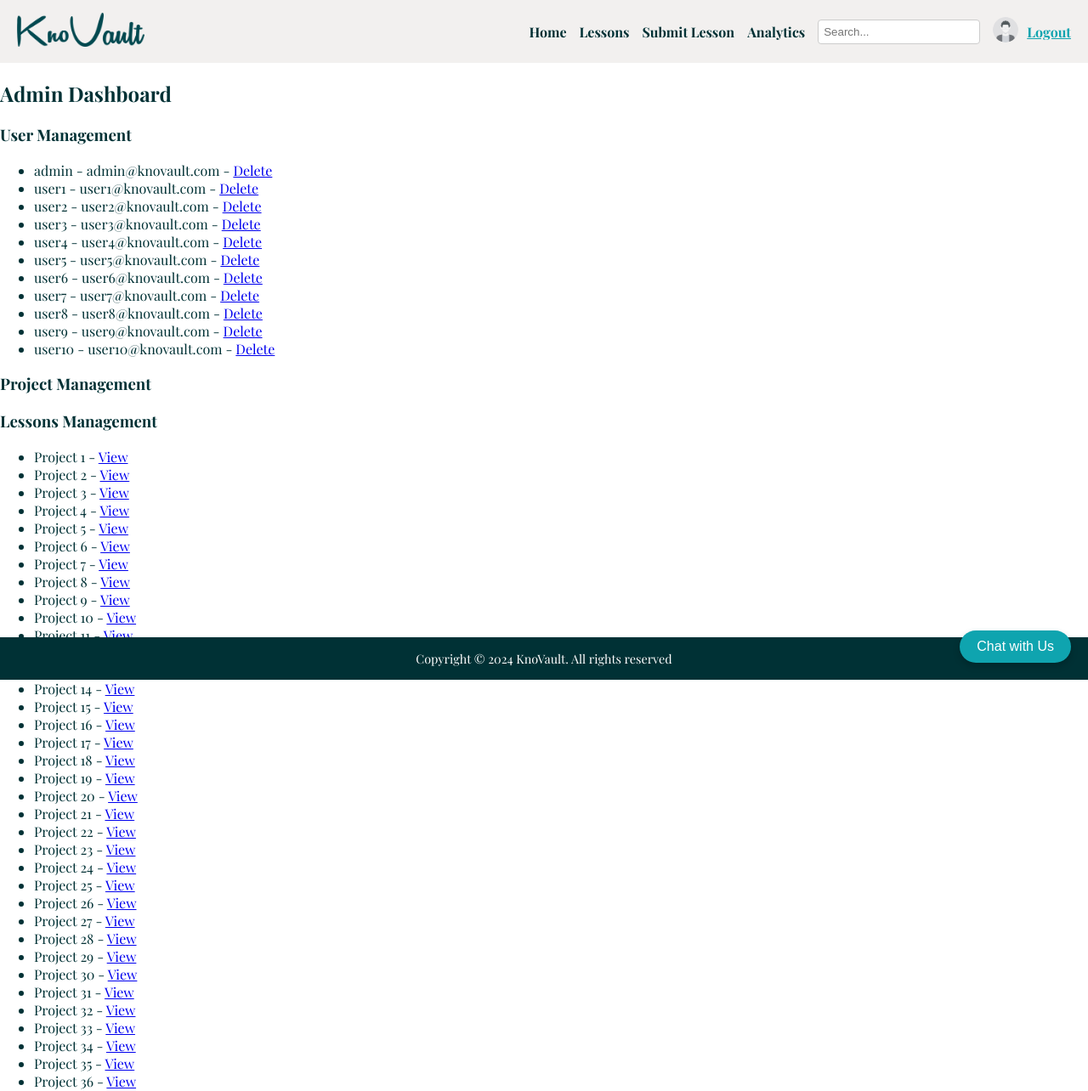
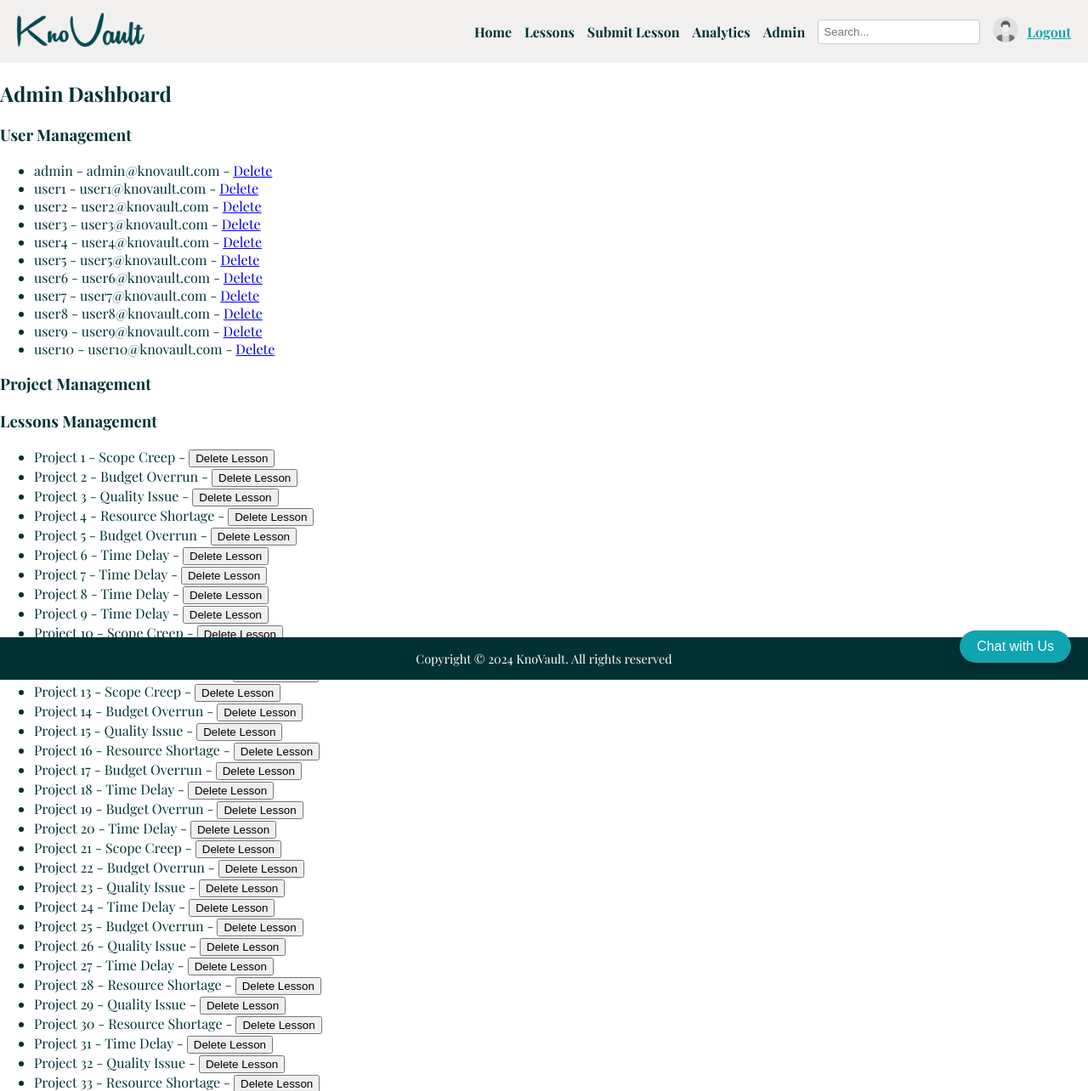
Before and after one commit to willade/knovault, a Flask app: page /admin/ in a window 1280 px wide. Shown: the top 1284 px of the page at 85% size. Run offline with Flask 3, Linux system fonts and the light colour scheme; a user stored in the database is signed in; data comes from the database, SQL or seed files in the repository.

Commit message:
updating admin page -delete button

```diff
--- a/app/admin/routes.py
+++ b/app/admin/routes.py
@@ -22,3 +22,18 @@ def delete_user(user_id):
     db.session.commit()
     flash('User deleted successfully')
     return redirect(url_for('admin.admin_dashboard'))
+
+@admin.route('/delete_lesson/<int:lesson_id>', methods=['POST'])
+@login_required
+def delete_lesson(lesson_id):
+    # Ensure only admins can access this route
+    if not current_user.is_admin:
+        flash('You do not have permission to perform this action.')
+        return redirect(url_for('main.home'))
+
+    # Retrieve the lesson and delete it if it exists
+    lesson = Lesson.query.get_or_404(lesson_id)
+    db.session.delete(lesson)
+    db.session.commit()
+    flash('Lesson deleted successfully.')
+    return redirect(url_for('admin.admin_dashboard'))  # Redirect to admin dashboard or another appropriate page
--- a/app/models.py
+++ b/app/models.py
@@ -66,3 +66,6 @@ class User(db.Model, UserMixin):
 
     def __repr__(self):
         return f'<User {self.username}, Role: {self.role}, Active: {self.is_active}>'
+    @property
+    def is_admin(self):
+        return self.role == 'admin'
--- a/app/templates/admin.html
+++ b/app/templates/admin.html
@@ -16,7 +16,18 @@
 <h3>Lessons Management</h3>
 <ul>
     {% for lesson in lessons %}
+        <li>
+            {{ lesson.project_name }} - {{ lesson.issue_type }} -
+            <form action="{{ url_for('admin.delete_lesson', lesson_id=lesson.id) }}" method="post" style="display:inline;">
+                <button type="submit" onclick="return confirm('Are you sure you want to delete this lesson?');">Delete Lesson</button>
+            </form>
+        </li>
+    {% endfor %}
+</ul>
+
+<!-- <ul>
+    {% for lesson in lessons %}
         <li>{{ lesson.project_name }} - <a href="{{ url_for('main.view_lesson', lesson_id=lesson.id) }}">View</a></li>
     {% endfor %}
-</ul>
+</ul> -->
 {% endblock %}
--- a/app/templates/base.html
+++ b/app/templates/base.html
@@ -21,6 +21,10 @@
                 <a href="{{ url_for('main.view_lessons') }}">Lessons</a>
                 <a href="{{ url_for('main.submit_lesson') }}">Submit Lesson</a>
                 <a href="{{ url_for('main.analytics') }}">Analytics</a>
+
+                {% if current_user.is_authenticated and current_user.is_admin %}
+                    <a href="{{ url_for('admin.admin_dashboard') }}">Admin</a> <!-- Admin link only for admins -->
+                {% endif %}
             </nav>
             <div class="search-bar">
                 <input type="text" placeholder="Search...">
```
